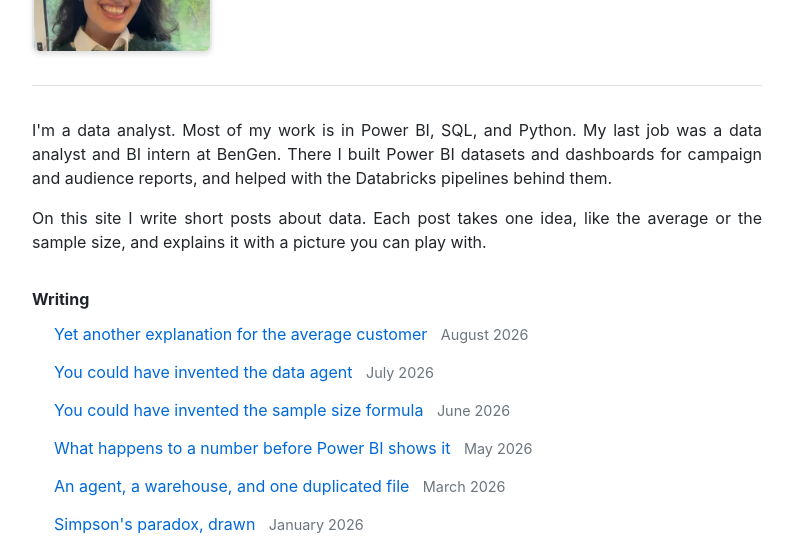
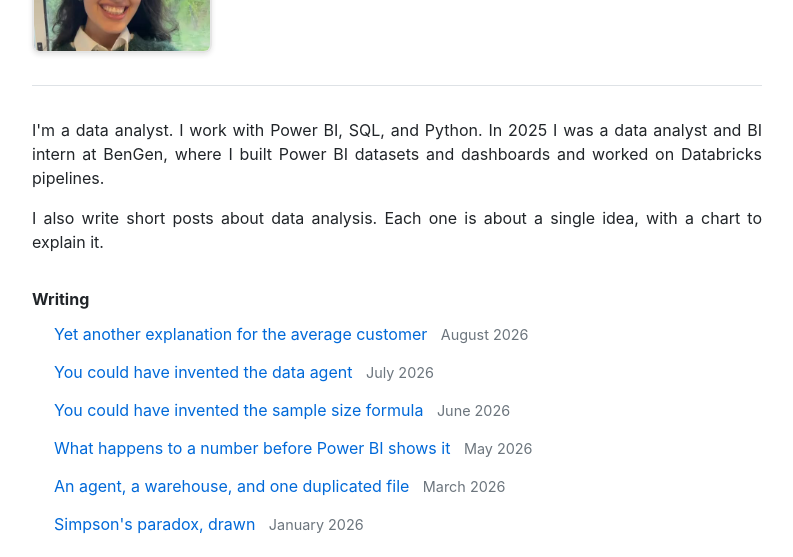
Before and after one commit to manisha-subedi/manisha-subedi.github.io, an Astro site: page / in a window 1280 px wide. Shown: the part 234-791 px from the top of the page, without its empty margins (243-1036 px from the left). Built offline with nearby package versions, Linux system fonts and the light colour scheme; Astro itself is replaced by a stand-in of ours.

Commit message:
Home intro: plain, not cute
Co-Authored-By: Claude Fable 5.1 <noreply@anthropic.com>

```diff
--- a/src/data/site.ts
+++ b/src/data/site.ts
@@ -35,7 +35,7 @@ customer growth                   6.0%`,
     title: "recount",
     status: "v0.1",
     url: "https://github.com/manisha-subedi/recount",
-    text: "recount is a small tool for Claude, or any AI that uses MCP. When you ask Claude a question about your data, recount runs the SQL. But before it gives back the number, it checks the tables. If some rows are in twice, or one month has double the usual rows, or the data is old, it says so next to the number. I built it because a number with no warning is easy to trust and easy to get wrong.",
+    text: "recount is a small tool for Claude, or any AI that uses MCP. When you ask Claude a question about your data, recount runs the SQL. But before it gives back the number, it checks the tables. If some rows are in twice, or one month has double the usual rows, or the data is old, it says so next to the number.",
     example: `revenue = sum(amount) from orders where status in ('paid', 'fulfilled')
 
 month    revenue
--- a/src/pages/index.astro
+++ b/src/pages/index.astro
@@ -31,15 +31,13 @@ const posts = await getPosts();
 
   <section class="intro" aria-label="Introduction">
     <p>
-      I'm a data analyst. Most of my work is in Power BI, SQL, and Python. My
-      last job was a data analyst and BI intern at BenGen. There I built Power
-      BI datasets and dashboards for campaign and audience reports, and helped
-      with the Databricks pipelines behind them.
+      I'm a data analyst. I work with Power BI, SQL, and Python. In 2025 I was
+      a data analyst and BI intern at BenGen, where I built Power BI datasets
+      and dashboards and worked on Databricks pipelines.
     </p>
     <p>
-      On this site I write short posts about data. Each post takes one idea,
-      like the average or the sample size, and explains it with a picture you
-      can play with.
+      I also write short posts about data analysis. Each one is about a single
+      idea, with a chart to explain it.
     </p>
   </section>
 
```
